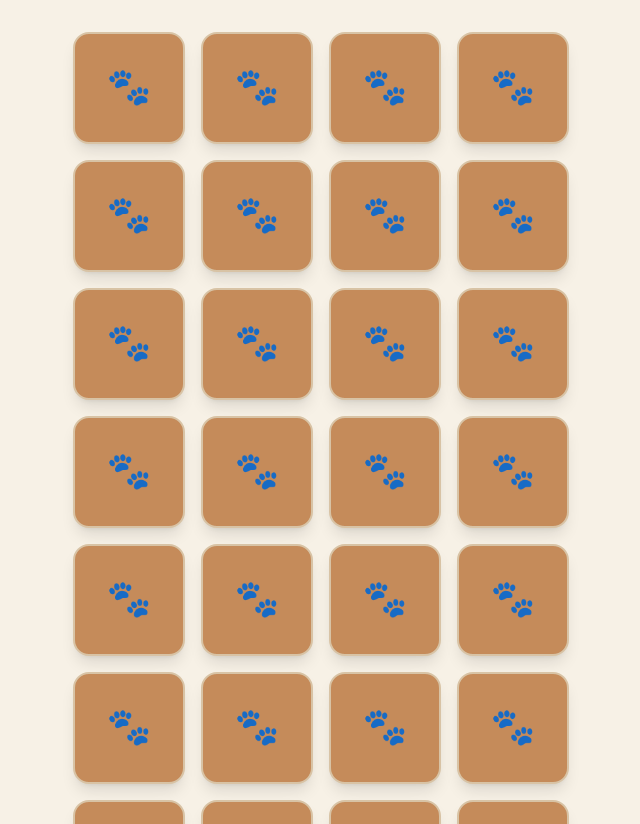
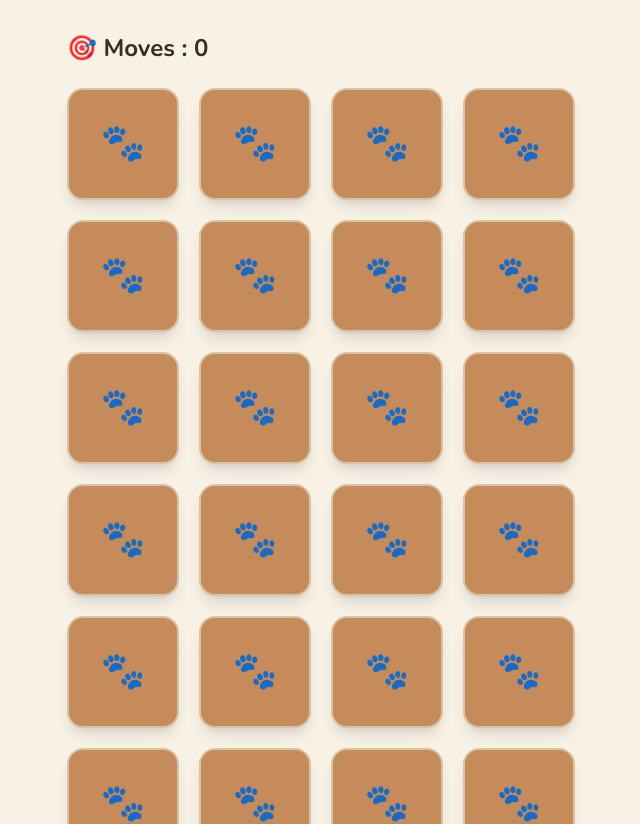
Before and after one commit to sahil-codex/cozy-memory, a Next.js app: page /game in a window 1280 px wide. Shown: the top 824 px of the page, without its empty margins (319-959 px from the left). Built offline with nearby package versions, Linux system fonts and the light colour scheme.

Commit message:
updating logic

```diff
--- a/src/components/game/GameBoard.tsx
+++ b/src/components/game/GameBoard.tsx
@@ -4,14 +4,31 @@ import Card from "./Cards";
 import { Card as CardType } from "../types/card";
 
 type GameBoardProps = {
-    cards:CardType[];
-    flipCard:(id:string) =>void;
+  cards: CardType[];
+  flipCard: (id: string) => void;
+  moves: number;
 };
 
 export default function GameBoard({
-    cards,flipCard,}:GameBoardProps){
-        return (
-            <div className="grid grid-cols-4 gap-4">{cards.map((card)=>(<Card key={card.id} card={card} onClick={flipCard}/>
-            ))}</div>
-        );
+  cards,
+  flipCard,
+  moves,
+}: GameBoardProps) {
+  return (
+    <div>
+      <div className="flex items-center gap-8 text-2xl font-bold mb-6">
+        <div>🎯 Moves : {moves}</div>
+      </div>
+
+      <div className="grid grid-cols-3 sm:grid-cols-4 md:grid-cols-4 lg:grid-cols-4 gap-5">
+        {cards.map((card) => (
+          <Card
+            key={card.id}
+            card={card}
+            onClick={flipCard}
+          />
+        ))}
+      </div>
+    </div>
+  );
 }
--- a/src/components/game/GamePage.tsx
+++ b/src/components/game/GamePage.tsx
@@ -4,10 +4,10 @@ import { useMemoryGame } from "@/hooks/useMemoryGame";
 import GameBoard from "./GameBoard";
 
 export default function GamePage(){
-       const {cards,flipCard} = useMemoryGame();
+       const {cards,flipCard,moves} = useMemoryGame();
        return(
-        <main className="min-h-screen bg-[#F7F1E6] flex items-center justify-center p-8">
-          <GameBoard cards = {cards} flipCard={flipCard}/>
+        <main className="min-h-screen bg-[#F7F1E6] flex flex-col items-center justify-center gap-8 p-8">
+          <GameBoard cards = {cards} flipCard={flipCard} moves={moves}/>
         </main>
        );
 }
--- a/src/hooks/useMemoryGame.ts
+++ b/src/hooks/useMemoryGame.ts
@@ -58,7 +58,7 @@ export function useMemoryGame() {
 
     if (!canSelect(clickedCard)) return;
 
-    // Flip visually
+
     setCards((prev) =>
       prev.map((card) =>
         card.id === id
@@ -70,7 +70,7 @@ export function useMemoryGame() {
       )
     );
 
-    // Save selection
+
     setSelectedCards((prev) => [
       ...prev,
       {
```
